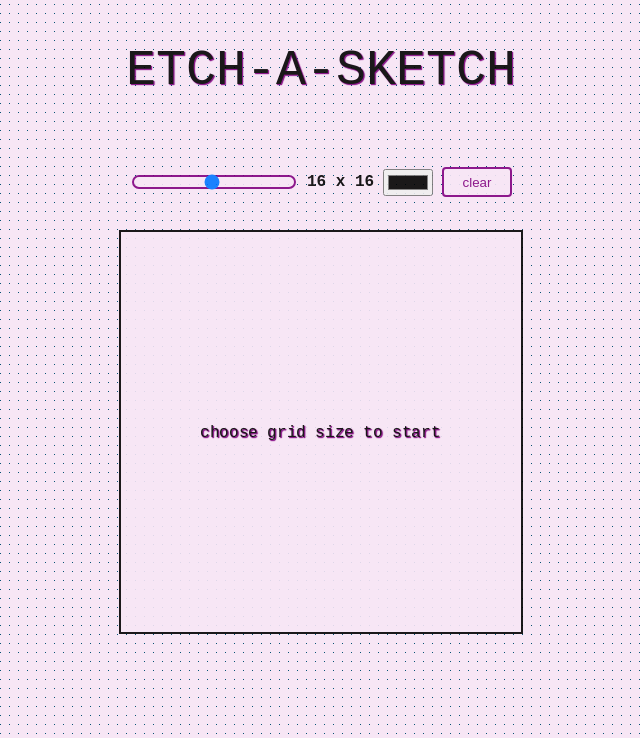
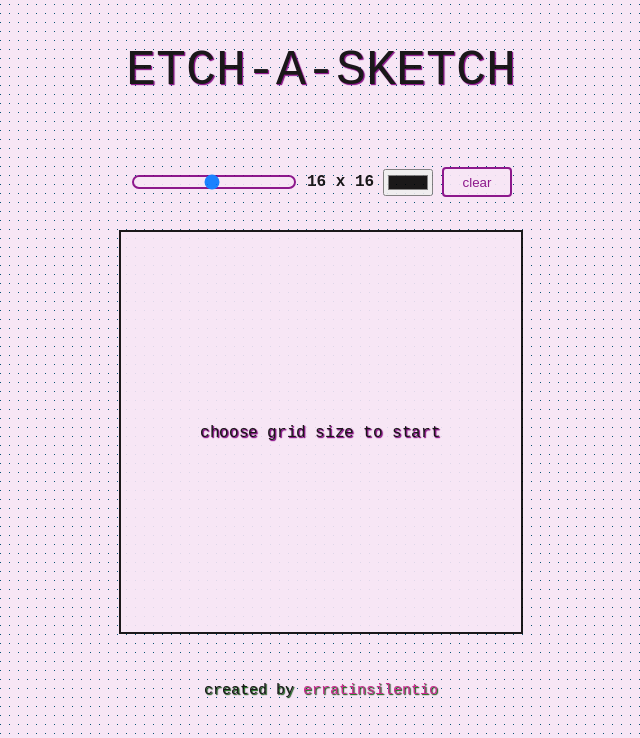
Before and after one commit to erratinsilentio/ETCH-A-SKETCH, a plain HTML site: page index.html in a window 1280 px wide. Shown: the top 738 px of the page, without its empty margins (319-959 px from the left). Drawn offline with nearby package versions, Linux system fonts and the light colour scheme.

Commit message:
footer added

```diff
--- a/index.html
+++ b/index.html
@@ -31,6 +31,8 @@
 
 
     </div>
+
+    <div class="footer">created by <a href="https://github.com/erratinsilentio" target="_blank">erratinsilentio</a></div>
     <script src="https://cdnjs.cloudflare.com/ajax/libs/animejs/2.0.2/anime.min.js"></script>
 
 </body>
--- a/style.css
+++ b/style.css
@@ -117,3 +117,19 @@ button:hover {
     background-color: #f7e6f5; /* Green */
     color: steelblue;
 }
+
+.footer {
+  margin-top: 50px;
+  align-self: center;
+
+  font-family: 'Courier New', Courier, monospace;
+    font-weight: 100;
+    font-size: 15px;
+    text-shadow: 1px 1px 1px green,
+    1px 1px 1px purple;
+}
+
+
+a:link {color: mediumvioletred;text-decoration:none;}
+a:visited {color:mediumorchid;text-decoration:none;}
+a:hover {text-decoration:underline;}
```
